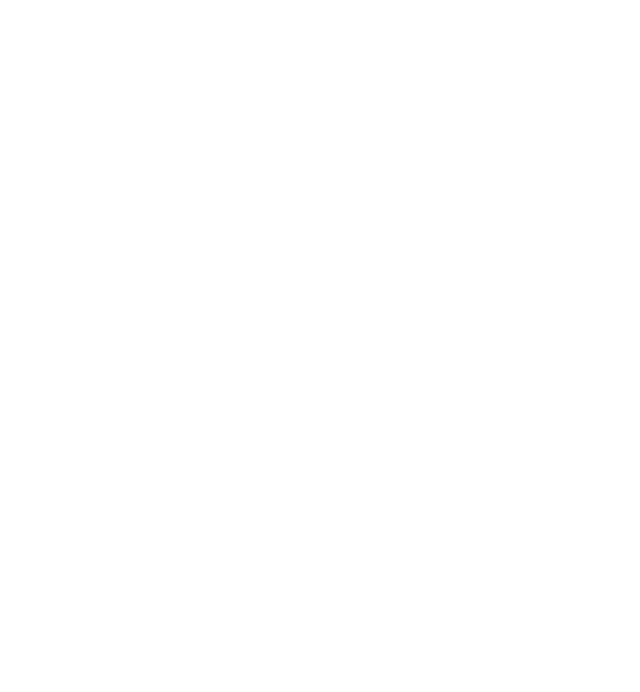
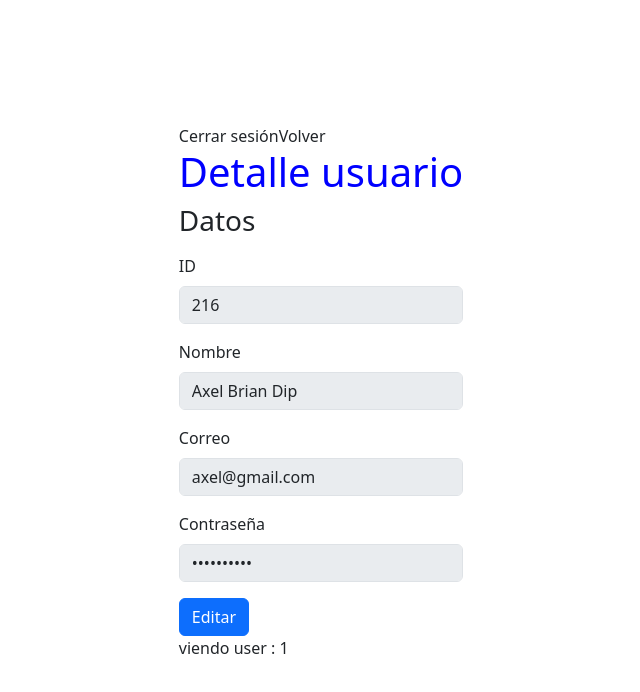
Before and after one commit to axelbriandip/gesliga_front, a React (Vite) app: page /users/1/detail in a window 1280 px wide. Before the commit this address had no page. Shown: the top 692 px of the page, without its empty margins (319-959 px from the left). Built offline with nearby package versions, Linux system fonts and the light colour scheme.

Commit message:
user detail add

```diff
--- a/src/App.jsx
+++ b/src/App.jsx
@@ -18,6 +18,7 @@
 import CreateUserFormPage from './pages/users/CreateUserFormPage';
 import EditUserFormPage from './pages/users/EditUserFormPage';
 import DeleteUserPage from './pages/users/DeleteUserPage';
+import UserDetailPage from './pages/users/UserDetailPage';
 
 function App() {
   return (
@@ -37,6 +38,7 @@
           <Route path='/users/create' element={<CreateUserFormPage/>}/>
           <Route path='/users/:userId/edit' element={<EditUserFormPage/>}/>
           <Route path='/users/:userId/delete' element={<DeleteUserPage/>}/>
+          <Route path='/users/:userId/detail' element={<UserDetailPage/>}/>
         </Routes>
       </BrowserRouter>
     </>
--- a/src/components/RowUser.jsx
+++ b/src/components/RowUser.jsx
@@ -5,7 +5,7 @@
 const RowUser = ({id, name, email, password, teamId}) => {
   const navigate = useNavigate()
 
-  const handleViewUser = () => navigate(`/users/${id}/view`)
+  const handleViewUser = () => navigate(`/users/${id}/detail`)
   const handleEditUser = () => navigate(`/users/${id}/edit`)
   const handleDeleteUser = () => navigate(`/users/${id}/delete`)
 
--- /dev/null
+++ b/src/pages/users/UserDetailPage.jsx
@@ -0,0 +1,48 @@
+import React from 'react';
+import { useNavigate, useParams } from 'react-router-dom';
+
+const UserDetailPage = () => {
+  const navigate = useNavigate()
+  const { userId } = useParams()
+
+  const handleLogout = () => navigate("/")
+  const handleSubmit = () => navigate(`/users/${userId}/edit`)
+  const handleBack = () => navigate(`/users`)
+
+  return (
+    <section className='adminPage'>
+      <div className="header">
+        <button onClick={handleLogout}>Cerrar sesión</button>
+        <button onClick={handleBack}>Volver</button>
+        <h1>Detalle usuario</h1>
+      </div>
+      <div className="container-form">
+        <form onSubmit={handleSubmit}>
+          <div className="mb-3">
+            <h3>Datos</h3>
+          </div>
+          <div className="mb-3">
+            <label htmlFor="exampleInputName" className="form-label">ID</label>
+            <input type="text" className="form-control" id="exampleInputName" aria-describedby="namehHelp" value={"216"} disabled/>
+          </div>
+          <div className="mb-3">
+            <label htmlFor="exampleInputName" className="form-label">Nombre</label>
+            <input type="text" className="form-control" id="exampleInputName" aria-describedby="namehHelp" value={"Axel Brian Dip"} disabled/>
+          </div>
+          <div className="mb-3">
+            <label htmlFor="exampleInputName" className="form-label">Correo</label>
+            <input type="text" className="form-control" id="exampleInputName" aria-describedby="namehHelp" value={"axel@gmail.com"} disabled/>
+          </div>
+          <div className="mb-3">
+            <label htmlFor="exampleInputName" className="form-label">Contraseña</label>
+            <input type="password" className="form-control" id="exampleInputName" aria-describedby="namehHelp" value={"pass834438"} disabled/>
+          </div>
+          <button type="submit" className="btn btn-primary">Editar</button>
+        </form>
+      </div>
+      <p>viendo user : {userId}</p>
+    </section>
+  );
+}
+
+export default UserDetailPage;
```
